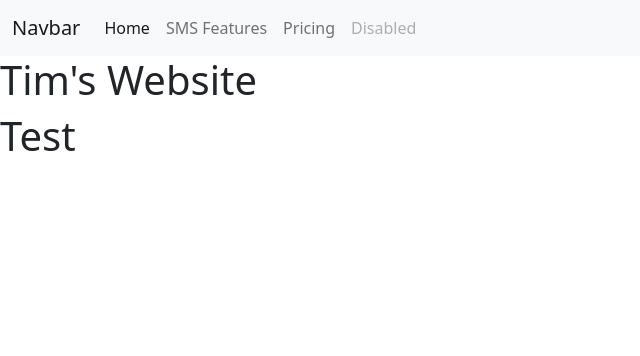
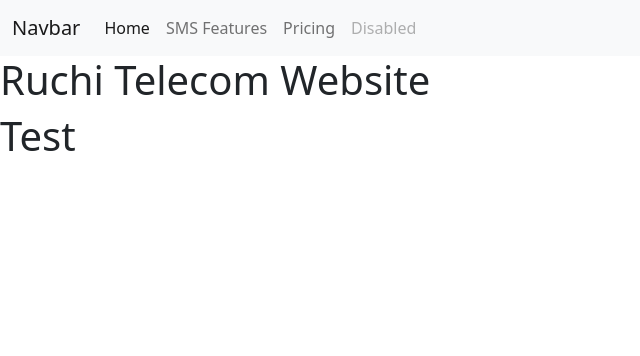
Before and after one commit to RuchiPatil/phone, a Flask app: page / in a window 1280 px wide. Shown: the top 356 px of the page, without its empty margins (0-640 px from the left). Run offline with Flask 2, Linux system fonts and the light colour scheme.

Commit message:
telecom comment

```diff
--- a/templates/base.html
+++ b/templates/base.html
@@ -31,7 +31,7 @@
         </div>
       </nav>
 
-    <h1>Tim's Website</h1>
+    <h1>Ruchi Telecom Website</h1>
     {% block content %}
 
     {% endblock %}
```
